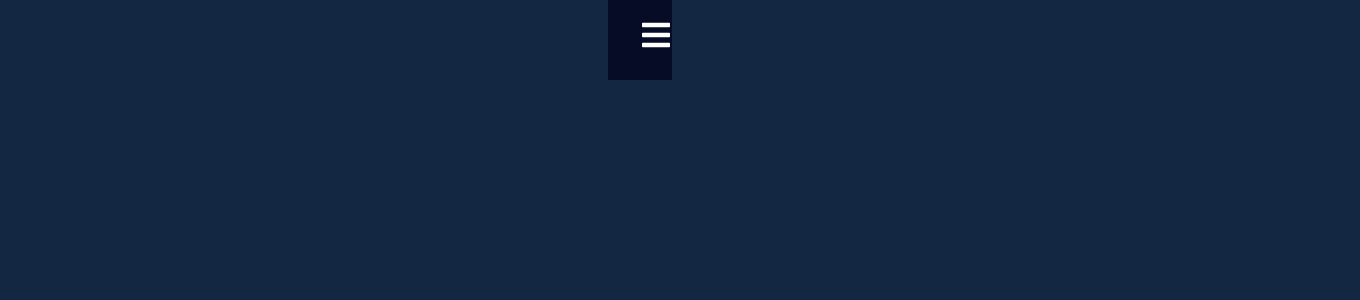
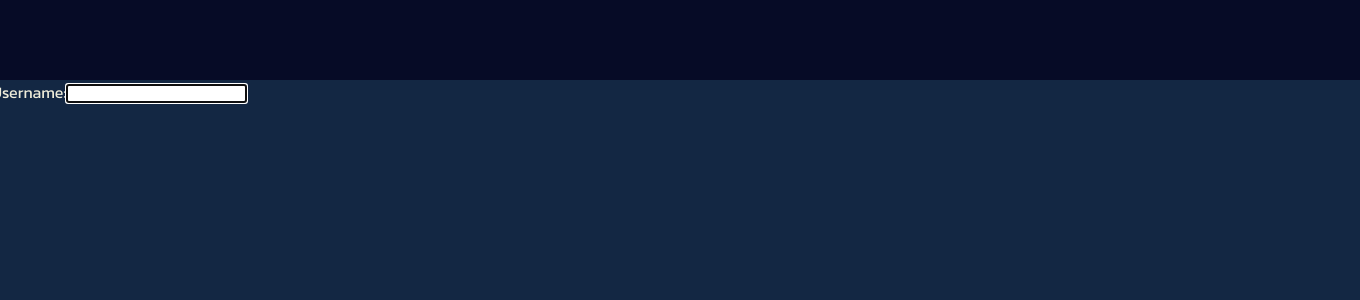
Before and after one commit to devin-caron/AWF-FinalProject, a React (Create React App) app in the folder frontend/: page / in a window 1280 px wide. Shown: the top 300 px of the page, 1360 px wide, since content can reach past the window. Built offline with nearby package versions, Linux system fonts and the light colour scheme.

Commit message:
push before I break it

```diff
--- a/frontend/package.json
+++ b/frontend/package.json
@@ -9,7 +9,7 @@
     "axios": "^0.26.1",
     "react": "^18.0.0",
     "react-dom": "^18.0.0",
-    "react-scripts": "5.0.0",
+    "react-scripts": "^5.0.1",
     "web-vitals": "^2.1.4"
   },
   "scripts": {
--- a/frontend/src/App.js
+++ b/frontend/src/App.js
@@ -2,6 +2,7 @@
 import SideBar from './components/SideBar';
 import { BrowserRouter as Router, Switch, Route} from 'react-router-dom'
 
+import Login from './Pages/Login';
 import Education from './Pages/Education';
 import Work from './Pages/Work';
 import Activities from './Pages/Activities';
@@ -15,6 +16,7 @@
     <Router>
       <SideBar />
       <Switch>
+        <Route path='/' exact component={Login}/>
         <Route path='/education' exact component={Education}/>
         <Route path='/work' component={Work}/>
         <Route path='/activities' component={Activities}/>
--- /dev/null
+++ b/frontend/src/Pages/Login.js
@@ -0,0 +1,40 @@
+import React from 'react'
+import {useRef, useState, useEffect} from 'react';
+
+const Login = () => {
+    const userRef = useRef();
+    const errRef = useRef();
+
+    const [user, setUser] = useState('');
+    const [pwd, setPwd] = useState('');
+    const [errMsg, setErrMsg] = useState('');
+    const [success, setSuccess] = useState(false);
+
+    useEffect(() => {
+        userRef.current.focus();
+    }, [])
+
+    useEffect(() => {
+        setErrMsg('');
+    }, [user, pwd])
+
+  return (
+    <section>
+        <p ref={errRef} className={errMsg ? "errMsg" : "offscreen"} aria-live="assertive">{errMsg}</p>
+        <h1>Sign In</h1>
+        <form>
+            <label htmlFor="username">Username:</label>
+            <input
+                type="text"
+                id="username"
+                ref={userRef}
+                autoComplete="off"
+                onChange={(e) => setUser(e.target.value)}
+                value={user}
+            />
+        </form>
+    </section>
+  )
+}
+
+export default Login
```
Also changed, not shown: 2 other files (tests, documents, lock files or other folders).
